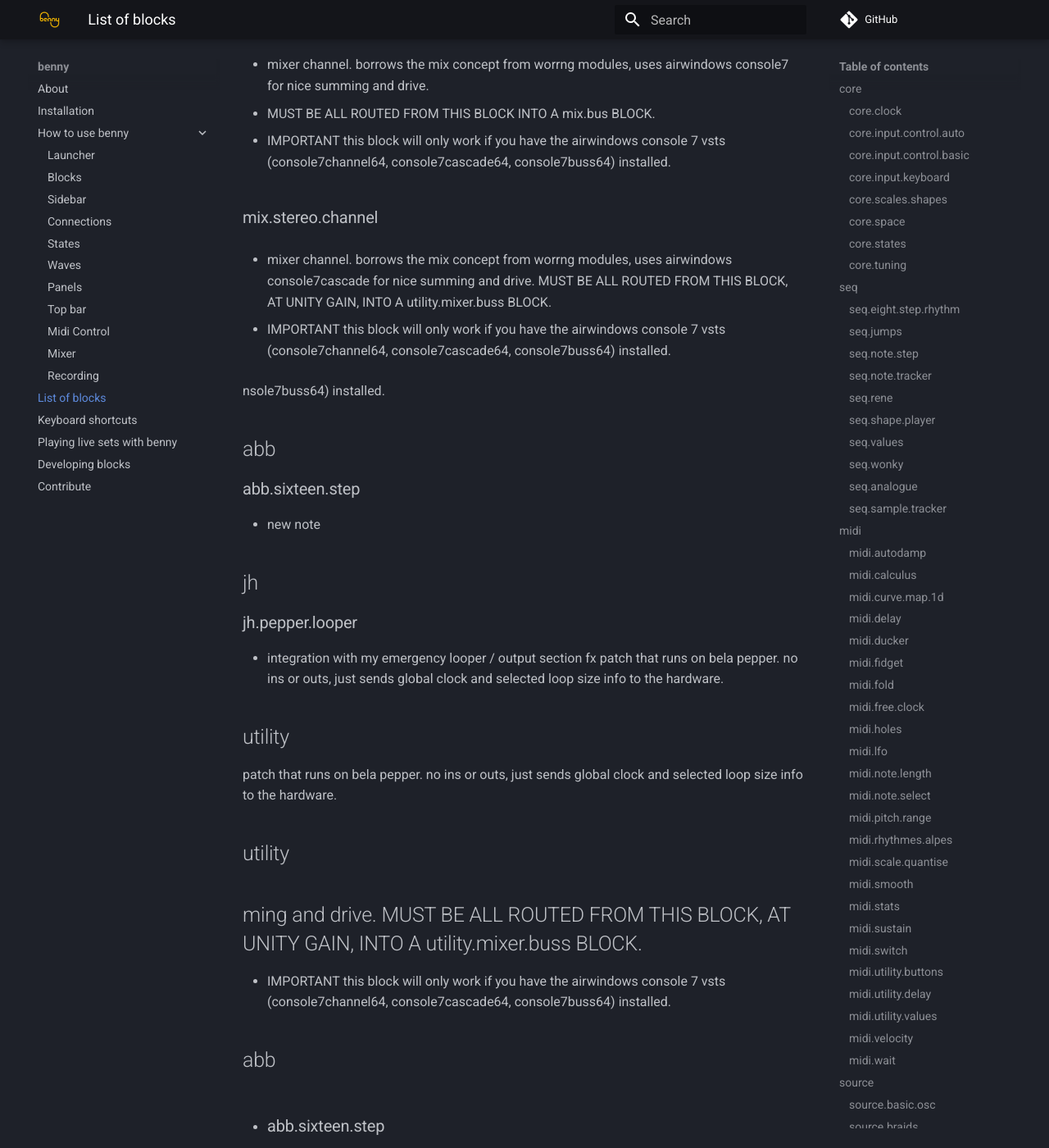
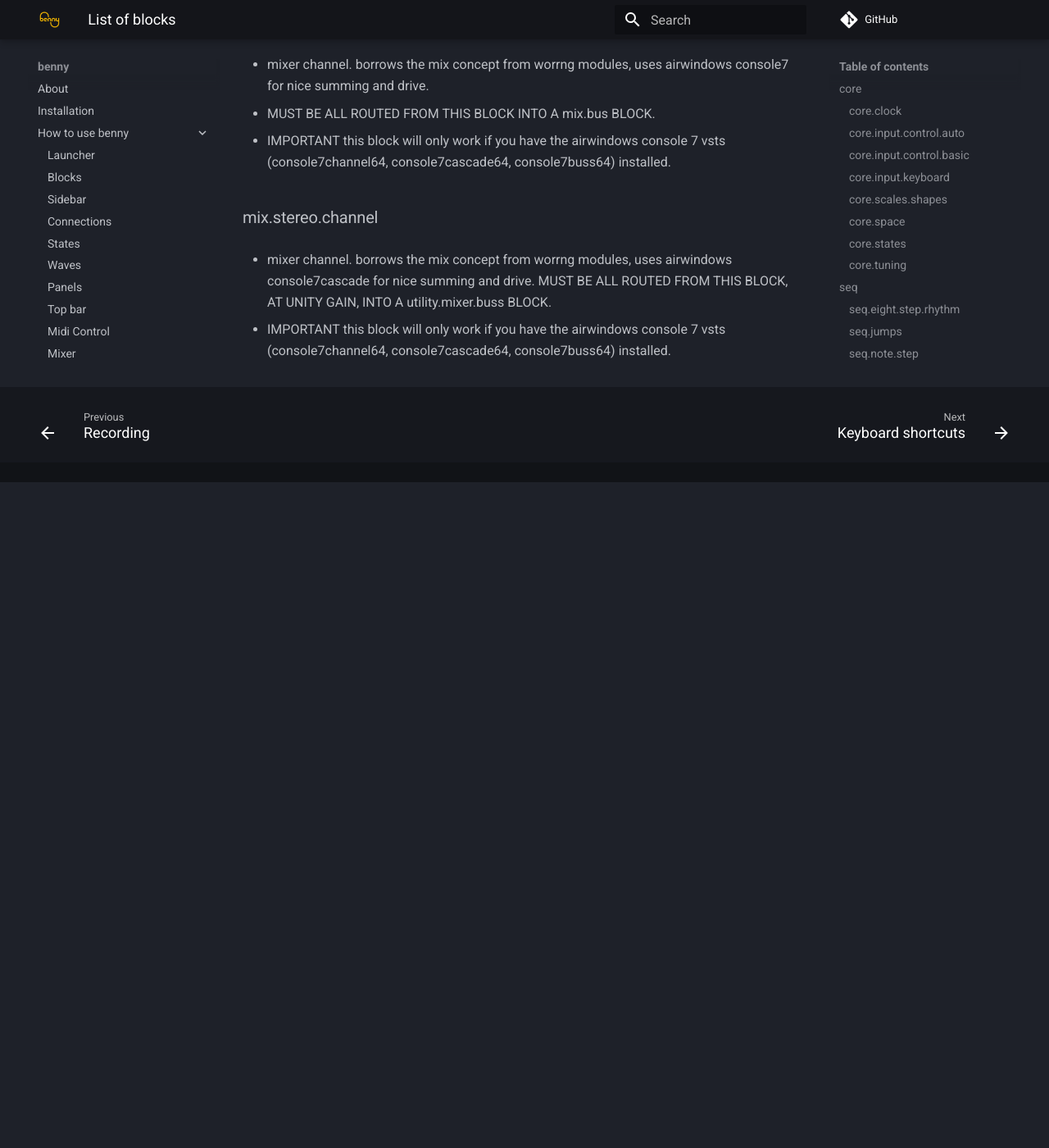
Before and after one commit to playbenny/benny_manual, an MkDocs documentation site: the page built from docs/blockipedia.md, in a window 1280 px wide and 1400 px high, scrolled down 19850 px. Shown: the whole window at 82% size. Built offline with MkDocs 1.6.1 and Material for MkDocs 9.7.7, drawn with Linux system fonts in a browser that asks for light colours; comment, search, counter and statistics services are not loaded; after the commit the page ends 20438 px from its top, so only the background shows below that; some of the changed text lies outside the part shown.

Commit message:
Update blockipedia.md

```diff
--- a/docs/blockipedia.md
+++ b/docs/blockipedia.md
@@ -493,37 +493,3 @@ Every block has a help/description text you can view in the sidebar. This automa
 - mixer channel. borrows the mix concept from worrng modules, uses airwindows console7cascade for nice summing and drive. MUST BE ALL ROUTED FROM THIS BLOCK, AT UNITY GAIN, INTO A utility.mixer.buss BLOCK.
 
 - IMPORTANT this block will only work if you have the airwindows console 7 vsts (console7channel64, console7cascade64, console7buss64) installed.
-
-nsole7buss64) installed.
-
-## abb
-
-### abb.sixteen.step
-- new note
-
-## jh
-
-### jh.pepper.looper
-- integration with my emergency looper / output section fx patch that runs on bela pepper. no ins or outs, just sends global clock and selected loop size info to the hardware.
-
-##  utility
-
- patch that runs on bela pepper. no ins or outs, just sends global clock and selected loop size info to the hardware.
-
-##  utility
-
-ming and drive. MUST BE ALL ROUTED FROM THIS BLOCK, AT UNITY GAIN, INTO A utility.mixer.buss BLOCK.
--
-- IMPORTANT this block will only work if you have the airwindows console 7 vsts (console7channel64, console7cascade64, console7buss64) installed.
-
-## abb
-
-- ### abb.sixteen.step
--  - new note
-
-## jh
-
-- ### jh.pepper.looper
--  - integration with my emergency looper / output section fx patch that runs on bela pepper. no ins or outs, just sends global clock and selected loop size info to the hardware.
-
-##  utility
```
